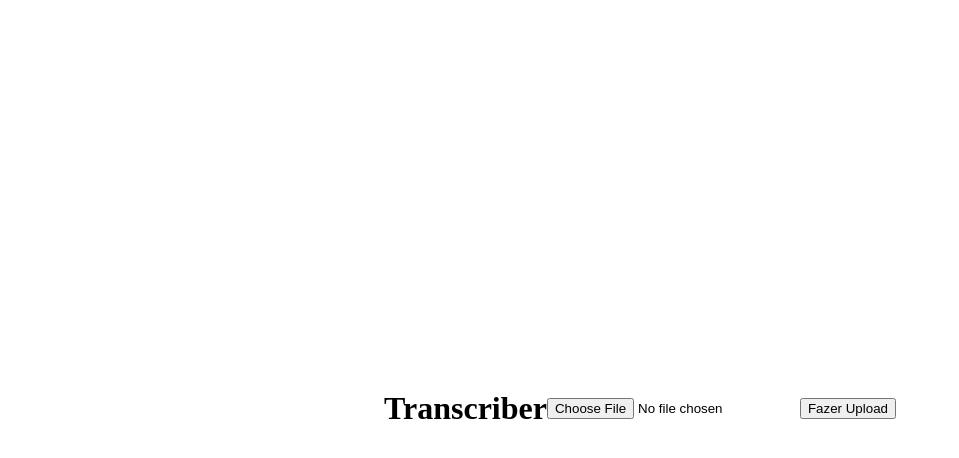
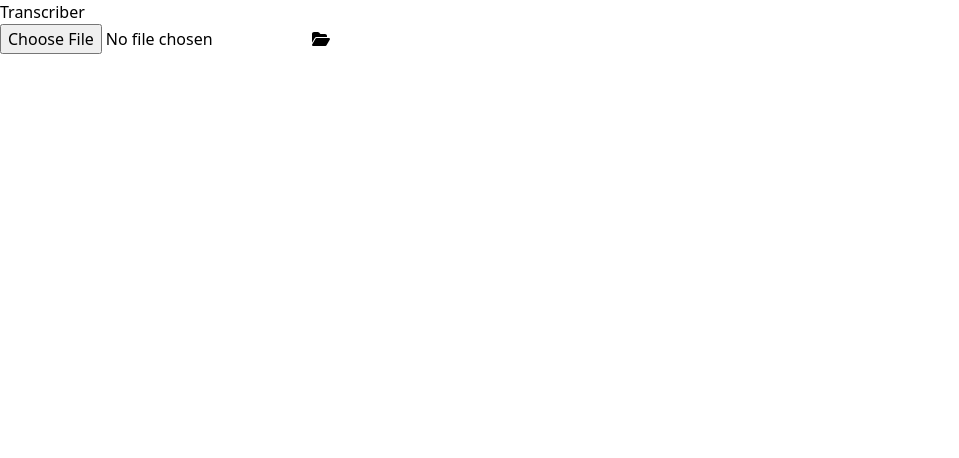
Before and after one commit to CleristonMP/audio-transcriber-app, a Next.js app in the folder transcriber-web/: page / in a window 1280 px wide. Shown: the top 458 px of the page, without its empty margins (0-959 px from the left). Built offline with nearby package versions, Linux system fonts and the light colour scheme.

Commit message:
WebApp: AudioUploader

```diff
--- a/transcriber-web/src/app/globals.css
+++ b/transcriber-web/src/app/globals.css
@@ -1,7 +1,8 @@
-/* @tailwind base;
+@tailwind base;
 @tailwind components;
 @tailwind utilities;
 
+/*
 :root {
   --background: #ffffff;
   --foreground: #171717;
--- a/transcriber-web/src/app/page.tsx
+++ b/transcriber-web/src/app/page.tsx
@@ -1,18 +1,54 @@
-'use client'
+"use client";
+import React, { useEffect, useState } from "react";
 import AudioUploader from "@/components/AudioUploader";
+import { config } from '@fortawesome/fontawesome-svg-core';
+import '@fortawesome/fontawesome-svg-core/styles.css';
+
+// Evita a adição automática de CSS pelo Font Awesome
+config.autoAddCss = false;
 
 export default function Home() {
+  const [hasSavedTranscriptions, setHasSavedTranscriptions] = useState(false);
+
+  useEffect(() => {
+    // Verifica se há transcrições salvas no localStorage
+    const savedTranscriptions = localStorage.getItem("transcriptions");
+    setHasSavedTranscriptions(
+      !!savedTranscriptions && JSON.parse(savedTranscriptions).length > 0
+    );
+  }, []);
+
   return (
-    <main
-      style={{
-        display: "flex",
-        alignItems: "center",
-        justifyContent: "center",
-        height: "100vh",
-      }}
-    >
-      <h1 className="text-3xl font-bold text-center">Transcriber</h1>
-      <AudioUploader />
+    <main className="flex flex-col items-center justify-center min-h-screen bg-gray-100">
+      <h1 className="text-3xl font-bold text-center mb-8">Transcriber</h1>
+      <div className="flex space-x-4">
+        {/* Botão para o componente AudioUploader */}
+        <AudioUploader />
+
+        {/* Botão para o componente AudioRecorder */}
+        <button
+          className="p-4 bg-green-500 text-white rounded-full shadow-lg hover:bg-green-600 focus:outline-none"
+          onClick={() => {
+            // Lógica para abrir o componente AudioRecorder
+            console.log("Abrir AudioRecorder");
+          }}
+        >
+          <i className="fas fa-microphone text-2xl"></i>
+        </button>
+      </div>
+
+      {/* Botão para acessar transcrições salvas */}
+      {hasSavedTranscriptions && (
+        <button
+          className="mt-8 px-6 py-3 bg-gray-800 text-white rounded-lg shadow-lg hover:bg-gray-900 focus:outline-none"
+          onClick={() => {
+            // Navegar para a rota SavedTranscriptions
+            console.log("Ir para SavedTranscriptions");
+          }}
+        >
+          Ver Transcrições Salvas
+        </button>
+      )}
     </main>
   );
 }
--- a/transcriber-web/src/components/AudioUploader.tsx
+++ b/transcriber-web/src/components/AudioUploader.tsx
@@ -1,45 +1,111 @@
-'use client'
-import React, { useEffect, useState } from 'react';
-import TranscriptionEditor from './TranscriptionEditor';
+"use client";
+import React, { useState } from "react";
+import { FontAwesomeIcon } from "@fortawesome/react-fontawesome";
+import { faFolderOpen } from "@fortawesome/free-solid-svg-icons";
+import ConfirmationModal from "./ConfirmationModal";
+import ErrorModal from "./ErrorModal";
 
 const AudioUploader = () => {
   const [file, setFile] = useState<File | null>(null);
-    const [message, setMessage] = useState<string | null>(null);
-    const [transcription, setTranscription] = useState<string | null>(null);
-
-    useEffect(() => {
-        localStorage.setItem("transcription", transcription || "");
-      }, [transcription]);
+  const [isModalOpen, setIsModalOpen] = useState(false);
+  const [isLoading, setIsLoading] = useState(false);
+  const [errorMessage, setErrorMessage] = useState<string | null>(null);
 
   const handleFileChange = (event: React.ChangeEvent<HTMLInputElement>) => {
     const selectedFile = event.target.files?.[0] || null;
     setFile(selectedFile);
+    if (selectedFile) {
+      setIsModalOpen(true);
+    }
   };
 
-    const handleUpload = () => {
+  const handleConfirm = async () => {
+    setIsModalOpen(false);
     if (file) {
+      setIsLoading(true); // Exibe o loader
+      try {
         const formData = new FormData();
-            formData.append('audio', file);
-            fetch('http://localhost:3000/api/transcriber/upload', {
-                method: 'POST',
+        formData.append("audio", file);
+
+        const response = await fetch("http://localhost:3000/api/transcriber/upload", {
+          method: "POST",
           body: formData,
-            })
-                .then((response) => response.json())
-                .then((data) => {
-                    setMessage('Upload bem-sucedido!');
-                    setTranscription(data.transcription);
-                })
-                .catch((error) => setMessage('Erro no upload.'));
+        });
+
+        if (!response.ok) {
+          if (response.status === 500) {
+            throw new Error("Ocorreu um erro no servidor. Tente novamente mais tarde.");
+          } else if (response.status === 400) {
+            throw new Error("O arquivo enviado não é válido. Por favor, selecione um arquivo de áudio.");
+          } else {
+            throw new Error("Não foi possível processar o arquivo. Tente novamente.");
           }
+        }
+
+        const data = await response.json();
+        console.log("Transcrição recebida:", data.transcription); // Imprime a transcrição no console
+      } catch (error: any) {
+        if (error.message === "Failed to fetch") {
+          setErrorMessage("Não foi possível conectar ao servidor. Verifique sua conexão com a internet.");
+        } else {
+          setErrorMessage(error.message || "Ocorreu um erro inesperado.");
+        }
+      } finally {
+        setIsLoading(false); // Oculta o loader
+      }
+    }
+  };
+
+  const handleCancel = () => {
+    setIsModalOpen(false);
+    setFile(null); // Reseta o arquivo selecionado
   };
 
   return (
     <div>
-            <input type="file" accept="audio/*" onChange={handleFileChange} />
-            {file && <p>Arquivo selecionado: {file.name}</p>}
-            <button onClick={handleUpload}>Fazer Upload</button>
-            {message && <p>{message}</p>}
-            {transcription && <TranscriptionEditor transcription={transcription} />}
+      {/* Input de arquivo invisível */}
+      <input
+        id="audio-upload"
+        type="file"
+        accept="audio/*"
+        onChange={handleFileChange}
+        className="hidden"
+      />
+
+      {/* Botão estilizado para upload */}
+      <label
+        htmlFor="audio-upload"
+        className="p-4 bg-blue-500 text-white rounded-full shadow-lg hover:bg-blue-600 focus:outline-none cursor-pointer flex items-center justify-center"
+      >
+        <FontAwesomeIcon icon={faFolderOpen} className="text-2xl" />
+      </label>
+
+      {/* Modal de confirmação */}
+      <ConfirmationModal
+        isOpen={isModalOpen}
+        title="Confirmar Upload"
+        message={`Deseja enviar o arquivo "${file?.name}" para transcrição?`}
+        onConfirm={handleConfirm}
+        onCancel={handleCancel}
+      />
+
+      {/* Loader */}
+      {isLoading && (
+        <div className="fixed inset-0 bg-black bg-opacity-50 flex items-center justify-center z-50">
+          <div className="bg-white rounded-lg shadow-lg p-6 w-80 text-center">
+            <p className="text-lg font-bold mb-4">Aguarde, estamos processando seu arquivo de áudio...</p>
+            <div className="loader border-t-4 border-blue-500 rounded-full w-12 h-12 animate-spin mx-auto"></div>
+          </div>
+        </div>
+      )}
+
+      {/* Modal de erro */}
+      <ErrorModal
+        isOpen={!!errorMessage}
+        title="Erro"
+        message={errorMessage || ""}
+        onClose={() => setErrorMessage(null)} // Fecha o modal de erro
+      />
     </div>
   );
 };
--- /dev/null
+++ b/transcriber-web/src/components/ConfirmationModal.tsx
@@ -0,0 +1,62 @@
+'use client';
+import React from 'react';
+import { FontAwesomeIcon } from '@fortawesome/react-fontawesome';
+import { faPaperPlane, faTimes } from '@fortawesome/free-solid-svg-icons';
+
+interface ConfirmationModalProps {
+  isOpen: boolean;
+  title: string;
+  message: string;
+  onConfirm: () => void;
+  onCancel: () => void;
+}
+
+const ConfirmationModal: React.FC<ConfirmationModalProps> = ({
+  isOpen,
+  title,
+  message,
+  onConfirm,
+  onCancel,
+}) => {
+  if (!isOpen) return null;
+
+  return (
+    <div className="fixed inset-0 bg-black bg-opacity-50 flex items-center justify-center z-50">
+      <div className="bg-white rounded-lg shadow-lg p-6 w-96">
+        <h2 className="text-xl font-bold mb-4">{title}</h2>
+        <p className="mb-6">{message}</p>
+        <div className="flex justify-center space-x-10 relative">
+          {/* Ícone de Cancelar com Tooltip */}
+          <div className="group relative">
+            <button
+              className="flex items-center justify-center text-red-500 hover:text-red-600 focus:outline-none"
+              onClick={onCancel}
+              aria-label="Cancelar"
+            >
+              <FontAwesomeIcon icon={faTimes} className="text-3xl" />
+            </button>
+            <span className="absolute bottom-full mb-2 left-1/2 transform -translate-x-1/2 bg-gray-800 text-white text-xs rounded px-2 py-1 opacity-0 group-hover:opacity-100 transition-opacity">
+              Cancelar
+            </span>
+          </div>
+
+          {/* Ícone de Confirmar com Tooltip */}
+          <div className="group relative">
+            <button
+              className="flex items-center justify-center text-blue-500 hover:text-blue-600 focus:outline-none"
+              onClick={onConfirm}
+              aria-label="Confirmar"
+            >
+              <FontAwesomeIcon icon={faPaperPlane} className="text-3xl" />
+            </button>
+            <span className="absolute bottom-full mb-2 left-1/2 transform -translate-x-1/2 bg-gray-800 text-white text-xs rounded px-2 py-1 opacity-0 group-hover:opacity-100 transition-opacity">
+              Enviar
+            </span>
+          </div>
+        </div>
+      </div>
+    </div>
+  );
+};
+
+export default ConfirmationModal;
--- /dev/null
+++ b/transcriber-web/src/components/ErrorModal.tsx
@@ -0,0 +1,32 @@
+'use client';
+import React from 'react';
+
+interface ErrorModalProps {
+  isOpen: boolean;
+  title: string;
+  message: string;
+  onClose: () => void;
+}
+
+const ErrorModal: React.FC<ErrorModalProps> = ({ isOpen, title, message, onClose }) => {
+  if (!isOpen) return null;
+
+  return (
+    <div className="fixed inset-0 bg-black bg-opacity-50 flex items-center justify-center z-50">
+      <div className="bg-white rounded-lg shadow-lg p-6 w-96">
+        <h2 className="text-xl font-bold text-red-500 mb-4">{title}</h2>
+        <p className="mb-6 text-gray-700">{message}</p>
+        <div className="flex justify-center">
+          <button
+            className="px-4 py-2 bg-red-500 text-white rounded hover:bg-red-600 focus:outline-none"
+            onClick={onClose}
+          >
+            Fechar
+          </button>
+        </div>
+      </div>
+    </div>
+  );
+};
+
+export default ErrorModal;
```
Also changed, not shown: transcriber-web/package.json (+6 -2 lines), 1 other file (tests, documents, lock files or other folders). Lines whose indentation alone changed are shown as unchanged.
